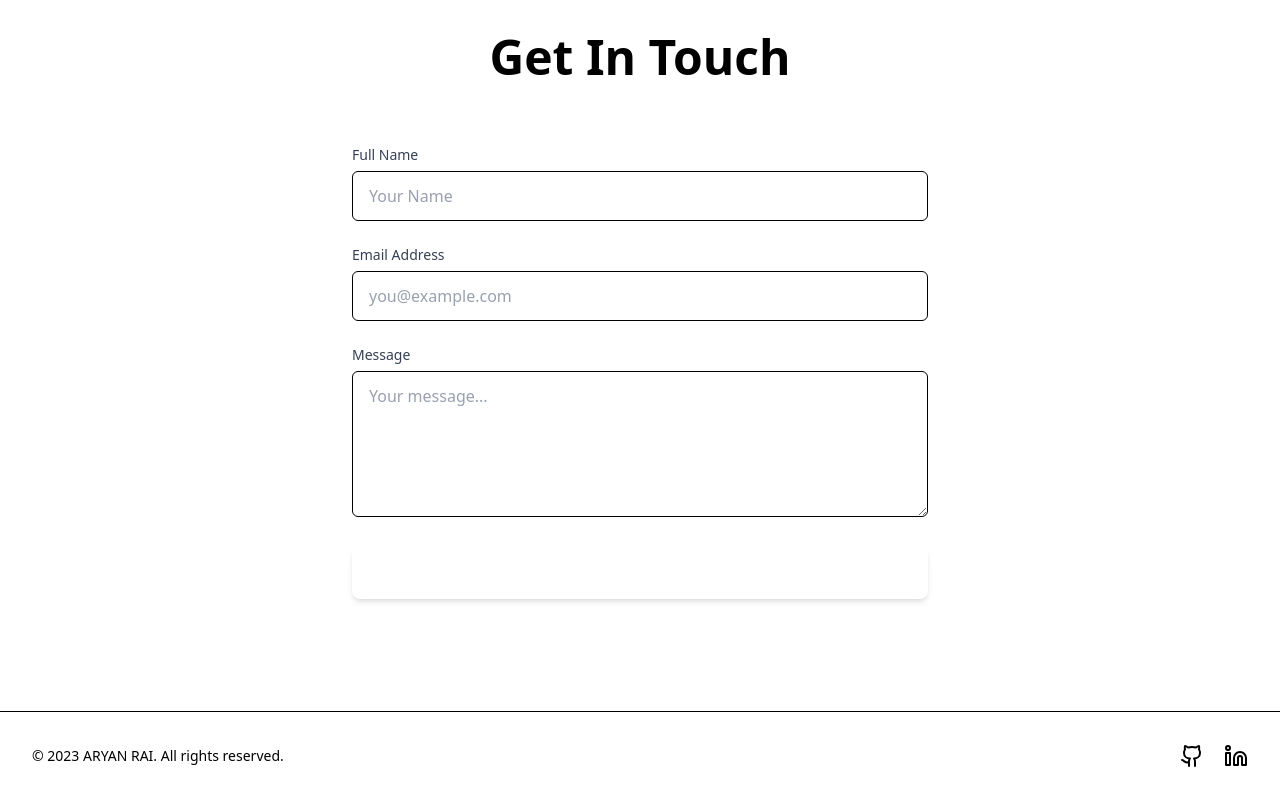
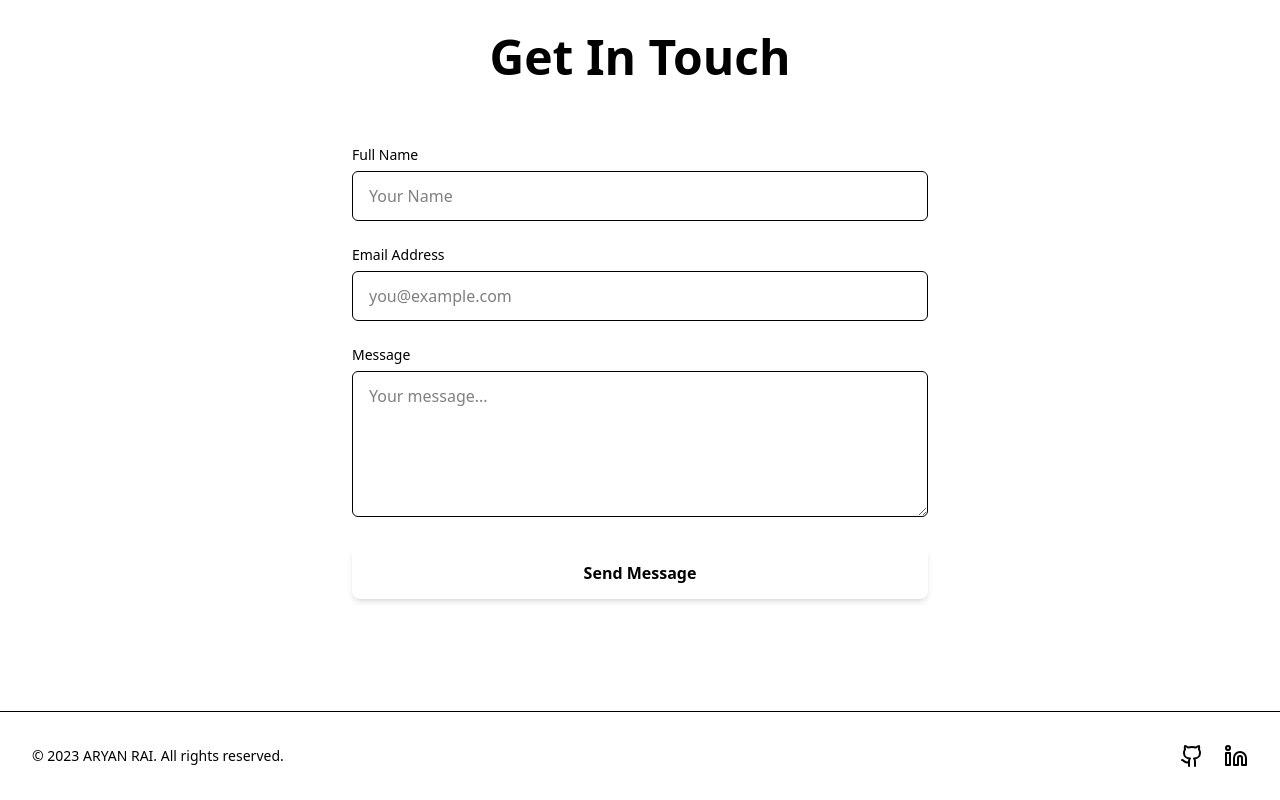
Before and after one commit to aryanX23/personal-portfolio, a Next.js app: page / in a window 1280 px wide. Shown: the part 2584-3384 px from the top of the page. Built offline with nearby package versions, Linux system fonts and the light colour scheme.

Commit message:
style: update Contact component styles for improved accessibility and visual consistency

```diff
--- a/src/app/components/sections/Contact.tsx
+++ b/src/app/components/sections/Contact.tsx
@@ -83,7 +83,7 @@ const Contact: React.FC = () => {
             initial={{ opacity: 0, y: -15 }}
             animate={{ opacity: 1, y: 0 }}
             exit={{ opacity: 0, y: -15 }}
-            className="from-gradient-from/20 via-gradient-via/20 to-gradient-to/20 border-gradient-via/40 text-foreground dark:text-dark-foreground mb-6 rounded-lg border bg-gradient-to-r px-4 py-3 text-center"
+            className="mb-6 rounded-lg border border-green-500/50 bg-green-500/10 px-4 py-3 text-center text-green-700 dark:border-green-500/70 dark:bg-green-500/20 dark:text-green-300"
           >
             Thank you for your message! I&apos;ll get back to you soon.
           </motion.div>
@@ -103,7 +103,7 @@ const Contact: React.FC = () => {
           <div>
             <label
               htmlFor="name"
-              className="mb-1.5 block text-sm font-medium text-gray-700 dark:text-gray-400"
+              className="text-foreground/90 dark:text-dark-foreground/90 mb-1.5 block text-sm font-medium"
             >
               Full Name
             </label>
@@ -113,15 +113,15 @@ const Contact: React.FC = () => {
               id="name"
               value={formData.name}
               onChange={handleChange}
-              className="bg-card dark:bg-dark-card border-border dark:border-dark-border text-foreground dark:text-dark-foreground focus:ring-gradient-from w-full rounded-md border px-4 py-3 placeholder-gray-400 transition-all duration-200 focus:border-transparent focus:ring-2 dark:placeholder-gray-500"
+              className="bg-card dark:bg-dark-card border-border dark:border-dark-border text-foreground dark:text-dark-foreground placeholder-foreground/50 dark:placeholder-dark-foreground/50 w-full rounded-md border px-4 py-3 transition-all duration-200 focus:border-transparent focus:ring-2 focus:ring-gray-500"
               placeholder="Your Name"
-              whileFocus={{ boxShadow: "0 0 0 2px rgba(117, 69, 249, 0.4)" }}
+              whileFocus={{ boxShadow: "0 0 0 2px rgba(107, 114, 128, 0.4)" }} // Neutral gray focus
             />
           </div>
           <div>
             <label
               htmlFor="email"
-              className="mb-1.5 block text-sm font-medium text-gray-700 dark:text-gray-400"
+              className="text-foreground/90 dark:text-dark-foreground/90 mb-1.5 block text-sm font-medium"
             >
               Email Address
             </label>
@@ -131,15 +131,15 @@ const Contact: React.FC = () => {
               id="email"
               value={formData.email}
               onChange={handleChange}
-              className="bg-card dark:bg-dark-card border-border dark:border-dark-border text-foreground dark:text-dark-foreground focus:ring-gradient-from w-full rounded-md border px-4 py-3 placeholder-gray-400 transition-all duration-200 focus:border-transparent focus:ring-2 dark:placeholder-gray-500"
+              className="bg-card dark:bg-dark-card border-border dark:border-dark-border text-foreground dark:text-dark-foreground placeholder-foreground/50 dark:placeholder-dark-foreground/50 w-full rounded-md border px-4 py-3 transition-all duration-200 focus:border-transparent focus:ring-2 focus:ring-gray-500"
               placeholder="you@example.com"
-              whileFocus={{ boxShadow: "0 0 0 2px rgba(117, 69, 249, 0.4)" }}
+              whileFocus={{ boxShadow: "0 0 0 2px rgba(107, 114, 128, 0.4)" }} // Neutral gray focus
             />
           </div>
           <div>
             <label
               htmlFor="message"
-              className="mb-1.5 block text-sm font-medium text-gray-700 dark:text-gray-400"
+              className="text-foreground/90 dark:text-dark-foreground/90 mb-1.5 block text-sm font-medium"
             >
               Message
             </label>
@@ -149,17 +149,17 @@ const Contact: React.FC = () => {
               rows={5}
               value={formData.message}
               onChange={handleChange}
-              className="bg-card dark:bg-dark-card border-border dark:border-dark-border text-foreground dark:text-dark-foreground focus:ring-gradient-from w-full rounded-md border px-4 py-3 placeholder-gray-400 transition-all duration-200 focus:border-transparent focus:ring-2 dark:placeholder-gray-500"
+              className="bg-card dark:bg-dark-card border-border dark:border-dark-border text-foreground dark:text-dark-foreground placeholder-foreground/50 dark:placeholder-dark-foreground/50 w-full rounded-md border px-4 py-3 transition-all duration-200 focus:border-transparent focus:ring-2 focus:ring-gray-500"
               placeholder="Your message..."
-              whileFocus={{ boxShadow: "0 0 0 2px rgba(117, 69, 249, 0.4)" }}
+              whileFocus={{ boxShadow: "0 0 0 2px rgba(107, 114, 128, 0.4)" }} // Neutral gray focus
             />
           </div>
           <div>
             <motion.button
               type="submit"
-              whileHover={{ scale: 1.03, filter: "brightness(1.1)" }}
+              whileHover={{ scale: 1.03 }}
               whileTap={{ scale: 0.97 }}
-              className="bg-brand-gradient focus:ring-offset-background dark:focus:ring-offset-dark-background focus:ring-gradient-to w-full rounded-lg px-6 py-3.5 font-semibold text-white shadow-md transition-all duration-200 ease-in-out focus:ring-2 focus:ring-offset-2 focus:outline-none"
+              className="bg-brand-gradient focus:ring-offset-background dark:focus:ring-offset-dark-background focus:ring-gradient-to w-full rounded-lg px-6 py-3.5 font-semibold shadow-md transition-all duration-200 ease-in-out focus:ring-2 focus:ring-offset-2 focus:outline-none"
             >
               Send Message
             </motion.button>
```
